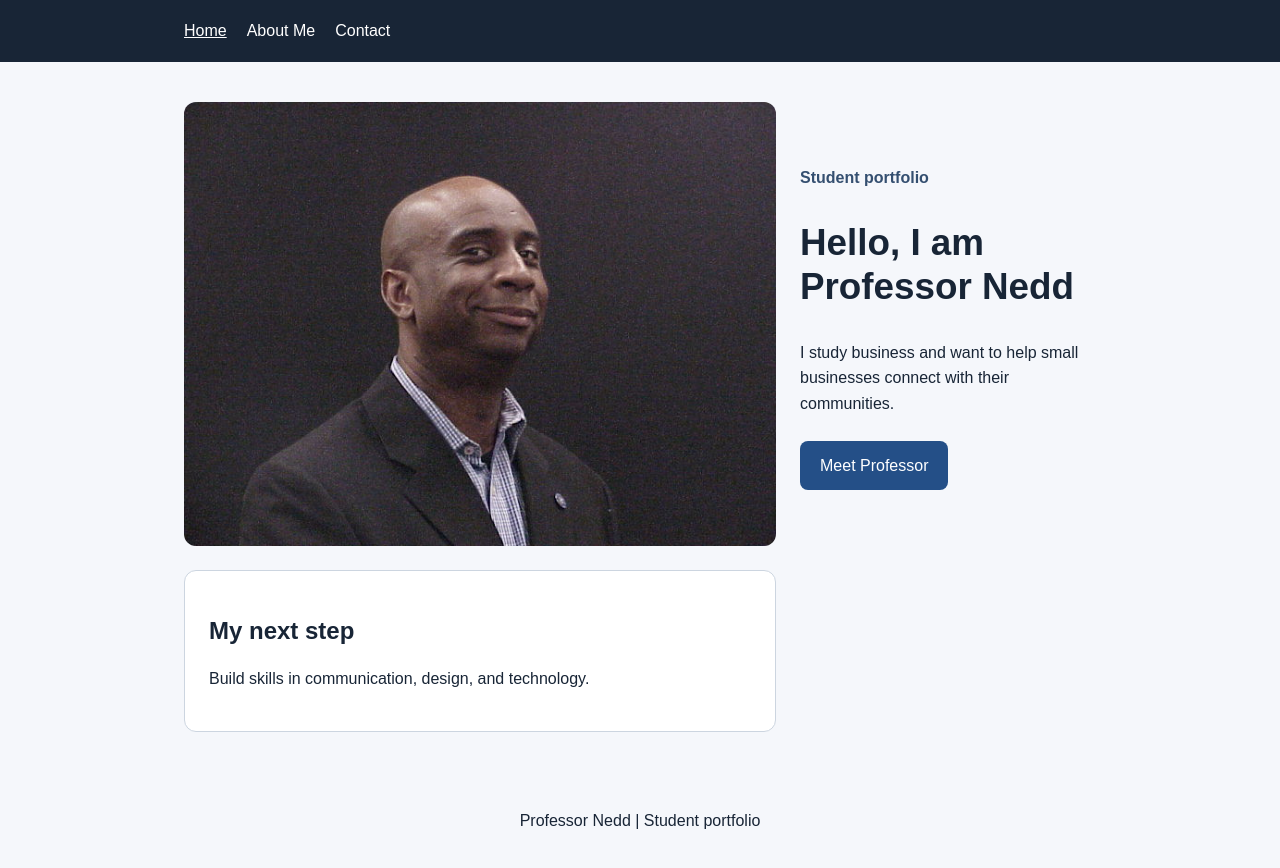
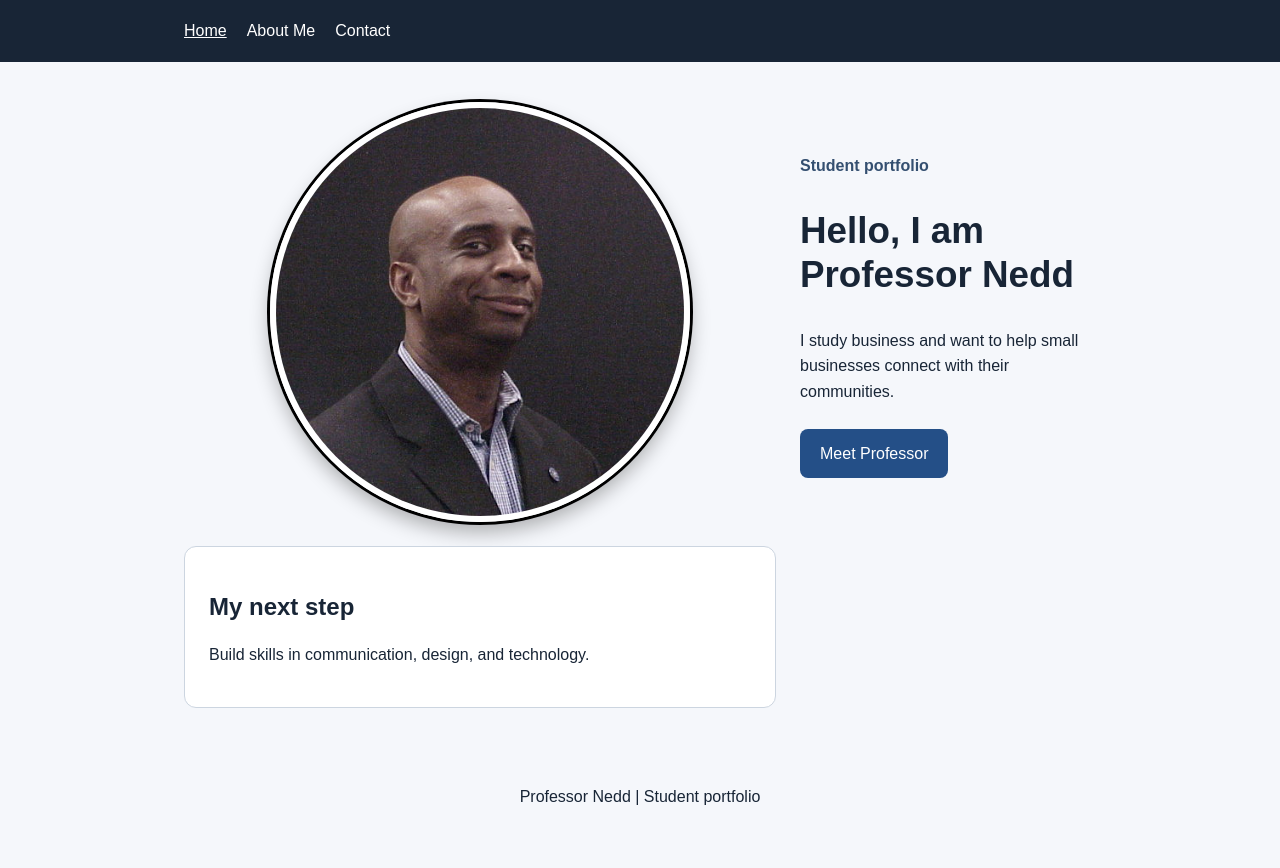
Before and after one commit to rnedd36/personal-website, a plain HTML site: page index.html in a window 1280 px wide. After the commit the page ends 846 px from the top, so only its background shows below. Drawn offline with Linux system fonts and the light colour scheme.

Commit message:
Add files via upload

```diff
--- a/style.css
+++ b/style.css
@@ -33,9 +33,42 @@ h2 { line-height: 1.3; }
 a:hover { text-decoration: underline; }
 a:focus-visible { outline: 3px solid #d17c00;
                   outline-offset: 4px; }
-img { max-width: 100%; height: auto; border-radius: 12px; }
+img { max-width: 100%; height: auto; border-radius: 50%; }
 footer { padding: 20px 24px; text-align: center; }
 @media (max-width: 700px) {
   .hero, .cards { grid-template-columns: 1fr; }
   h1 { font-size: 1.8rem; }
 }
+
+
+/* ==========================================
+   HOME PAGE: CIRCULAR PROFILE PICTURE
+   Purpose:
+   Creates a circular portrait with a
+   raised black-and-white border.
+   ========================================== */
+
+.hero > img {
+
+  /* Set equal width and height for a circle */
+  width: 420px;
+  height: 420px;
+
+  /* Crop the image without stretching it */
+  object-fit: cover;
+
+  /* Convert the square image into a circle */
+  border-radius: 50%;
+
+  /* Create the white inner border */
+  border: 6px solid white;
+
+  /* Add a black outer ring and raised shadow */
+  box-shadow:
+    0 0 0 3px black,
+    0 10px 20px rgba(0, 0, 0, 0.30);
+
+  /* Center the picture in its grid area */
+  display: block;
+  margin: 0 auto;
+}
```
